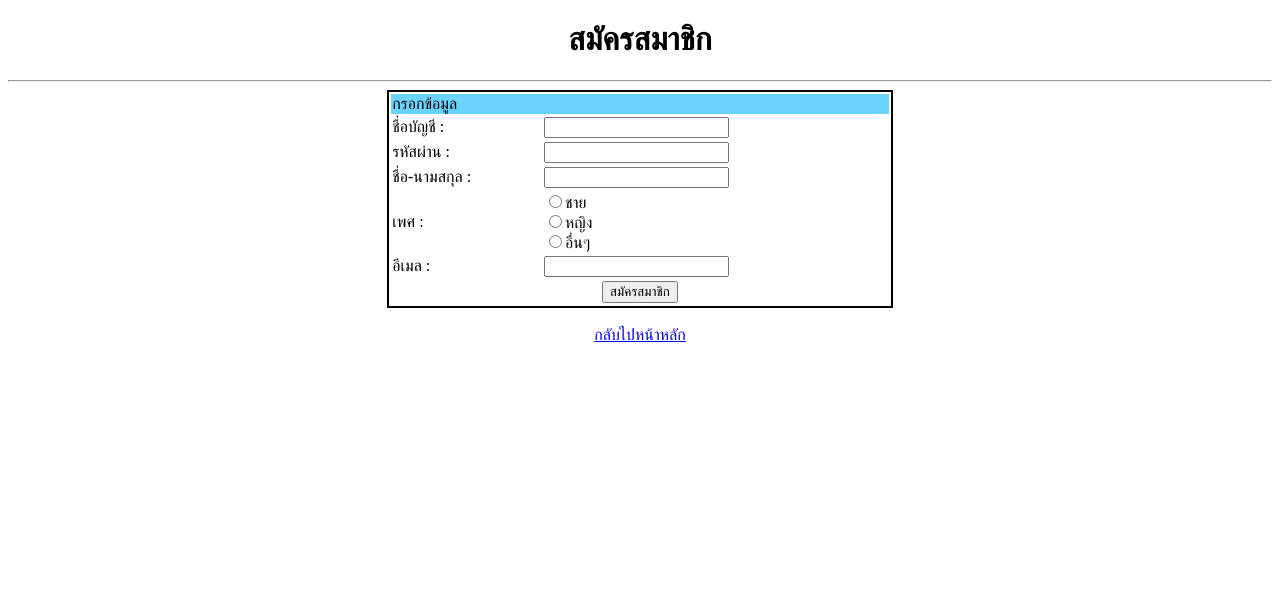
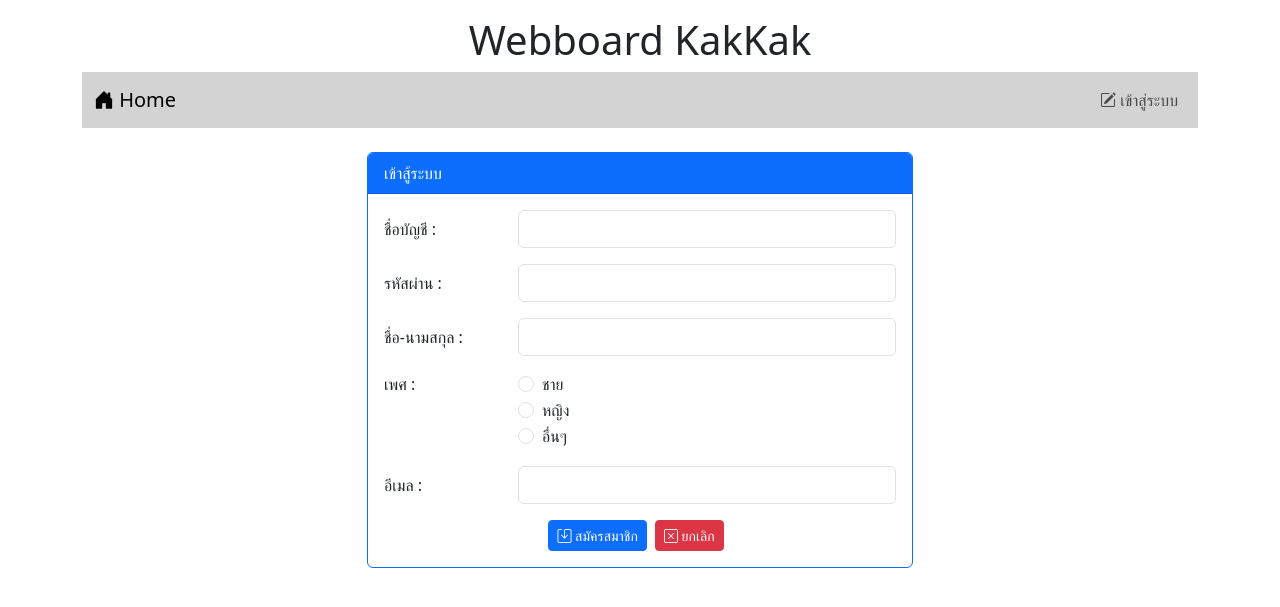
Before and after one commit to Nitipoom007/Webboard_ECT_25, a PHP site: page /register.php in a window 1280 px wide. Shown: the top 607 px of the page. Run offline with PHP 8.4, Linux system fonts and the light colour scheme.

Commit message:
Work8 Finished
Work8 Finished

```diff
--- a/register.php
+++ b/register.php
@@ -10,29 +10,78 @@ if(isset($_SESSION['id'])) {
 <head>
     <meta charset="UTF-8">
     <meta name="viewport" content="width=device-width, initial-scale=1.0">
+    <link rel="stylesheet" href="bootstrap-5.3.2-dist/css/bootstrap.min.css">
+    <link rel="stylesheet" href="https://cdn.jsdelivr.net/npm/bootstrap-icons@1.11.3/font/bootstrap-icons.min.css">
+    <script src="bootstrap-5.3.2-dist/js/bootstrap.bundle.min.js"></script>
     <title>register</title>
 </head>
 <body>
-    <h1 style="text-align: center;">สมัครสมาชิก</h1>
-    <hr>
-    <form>
-        <table style="border: 2px solid black; width: 40%;" align="center">
-            <tr><td colspan="2"style="background-color: #6cd2fe;">กรอกข้อมูล</td></tr>
-            <tr><td>ชื่อบัญชี :</td><td><input type="text" name="login" size="20" required></td></tr>
-            <tr><td>รหัสผ่าน :</td><td><input type="passwor" name="pwd" size="20" required></td></tr>
-            <tr><td>ชื่อ-นามสกุล :</td><td><input type="text" name="name" size="20" required></td></tr>
-            <tr><td>เพศ :</td><td>
-                <input type="radio" name="gender" value="m">ชาย
-                <br><input type="radio" name="gender" value="w">หญิง
-                <br><input type="radio" name="gender" value="o">อื่นๆ
-            </td></tr>
-            <tr><td>อีเมล :</td><td><input type="text" name="email" size="20" required></td></tr>
-            <tr><td colspan="2" align="center"><input type="submit" value="สมัครสมาชิก"></td></tr>
-        </table>
-    </form>
-    <br>
-    <div style="text-align: center;">
-        <a href="index.php">กลับไปหน้าหลัก</a>
+    <div class="container">
+        <h1 style="text-align: center;" class="mt-3">Webboard KakKak</h1>
+        <?php include "nav.php" ?>
+        <div class="row mt-4">
+            <div class="col-lg-3 col-md-2 col-sm-1"></div>
+            <div class="col-lg-6 col-md-8 col-sm-10">
+                <div class="card border-primary">
+                    <div class="card-header bg-primary text-white">เข้าสู้ระบบ</div>
+                    <div class="card-body">
+                        <form action="register_save.php" method="post">
+                            <div class="row">
+                                <label for="user" class="col-lg-3 col-form-label">ชื่อบัญชี : </label>
+                                <div class="col-lg-9">
+                                    <input id="user" type="text" name="login" class="form-control" require>
+                                </div>
+                            </div>
+                            <div class="row mt-3">
+                                <label for="pwd" class="col-lg-3 col-form-label">รหัสผ่าน : </label>
+                                <div class="col-lg-9">
+                                    <input id="pwd" type="password" name="pwd" class="form-control" require>
+                                </div>
+                            </div>
+                            <div class="row mt-3">
+                                <label for="name" class="col-lg-3 col-form-label">ชื่อ-นามสกุล : </label>
+                                <div class="col-lg-9">
+                                    <input id="name" type="text" name="name" class="form-control" require>
+                                </div>
+                            </div>
+                            <div class="row mt-3">
+                                <label class="col-lg-3 form-label">เพศ : </label>
+                                <div class="col-lg-9">
+                                    <div class="form-check">
+                                        <input id="m" type="radio" name="gender" value="m" class="form-check-input" require>
+                                        <label for="m" class="form-check-label">ชาย</label>
+                                    </div>
+                                    <div class="form-check">
+                                        <input id="f" type="radio" name="gender" value="f" class="form-check-input" require>
+                                        <label for="f" class="form-check-label">หญิง</label>
+                                    </div>
+                                    <div class="form-check">
+                                        <input id="o" type="radio" name="gender" value="o" class="form-check-input" require>
+                                        <label for="o" class="form-check-label">อื่นๆ</label>
+                                    </div>
+                                </div>
+                            </div>
+                            <div class="row mt-3">
+                                <label for="mail" class="col-lg-3 col-form-label">อีเมล : </label>
+                                <div class="col-lg-9">
+                                    <input id="mail" type="email" name="email" class="form-control">
+                                </div>
+                            </div>
+                            <div class="row mt-3">
+                                <div class="col-lg-12 d-flex justify-content-center">
+                                    <button type="submit" class="btn btn-primary btn-sm me-2">
+                                        <i class="bi bi-save"></i> สมัครสมาชิก</button>
+                                    <button type="submit" class="btn btn-danger btn-sm me-2">
+                                        <i class="bi bi-x-square"></i> ยกเลิก</button>
+                                </div>
+                            </div>
+                        </form>
+                    </div>
+                </div>
+            </div>
+            <div class="col-lg-3 col-md-2 col-sm-1"></div>
+        </div>
     </div>
+
 </body>
 </html>
```
Also changed, not shown: register_save.php (added, +16 -0 lines).
